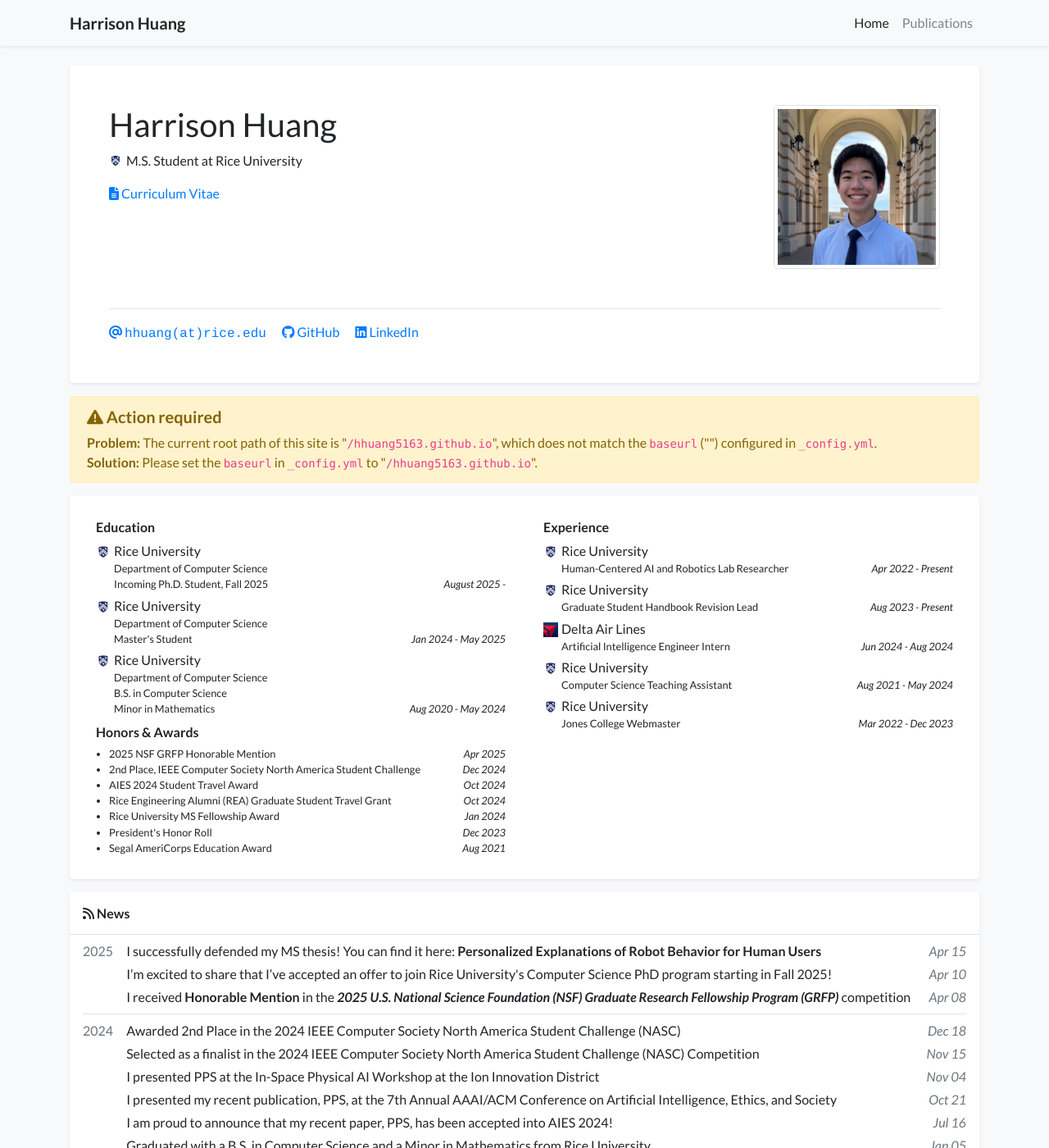
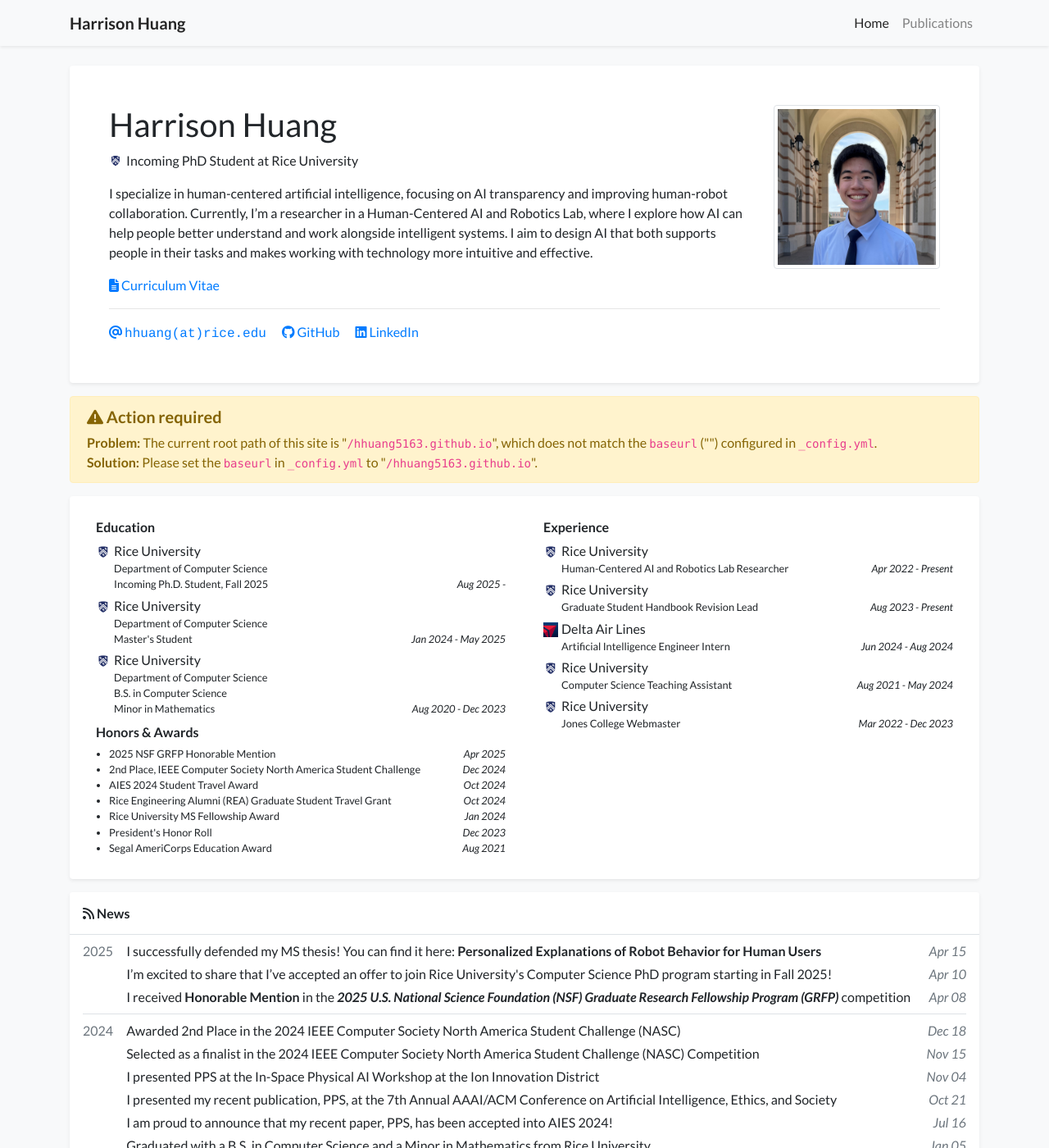
Before and after one commit to hhuang5163/hhuang5163.github.io, a Jekyll site: the page built from index.html, in a window 1280 px wide and 1400 px high. Shown: the whole window at 82% size. Built offline with Jekyll 4.4.1, drawn with Linux system fonts in a browser that asks for light colours; nearby versions of some CDN libraries; a style sheet for code colours, icons or effects is not loaded.

Commit message:
Updated webpage

```diff
--- a/_data/profile.yml
+++ b/_data/profile.yml
@@ -4,7 +4,7 @@
 
 positions:
 - logo: /assets/images/badges/rice_logo.png  # Logo is optional
-  name: M.S. Student at Rice University
+  name: Incoming PhD Student at Rice University
 # - name: Position 2 without logo
 
 
@@ -22,6 +22,8 @@
 short_bio_text_justify: false
 short_bio: >-
   <p>
+  I specialize in human-centered artificial intelligence, focusing on AI transparency and improving human-robot collaboration.
+  Currently, I’m a researcher in a Human-Centered AI and Robotics Lab, where I explore how AI can help people better understand and work alongside intelligent systems. I aim to design AI that both supports people in their tasks and makes working with technology more intuitive and effective.
   </p>
 
 portrait_url: /assets/images/photos/Headshot.jpg
@@ -34,7 +36,7 @@
   position: >-
     Department of Computer Science <br/>
     Incoming Ph.D. Student, Fall 2025
-  date: August 2025 -
+  date: Aug 2025 -
 - name: Rice University
   logo: /assets/images/badges/rice_logo.png
   position: >-
@@ -47,7 +49,7 @@
     Department of Computer Science <br/>
     B.S. in Computer Science <br/>
     Minor in Mathematics
-  date: Aug 2020 - May 2024
+  date: Aug 2020 - Dec 2023
 
 experience:
 - name: Rice University
```
Also changed, not shown: extras/publications/2024-STOREE.md (renamed from _publications/2024/2024-STOREE.md), 1 other file.
